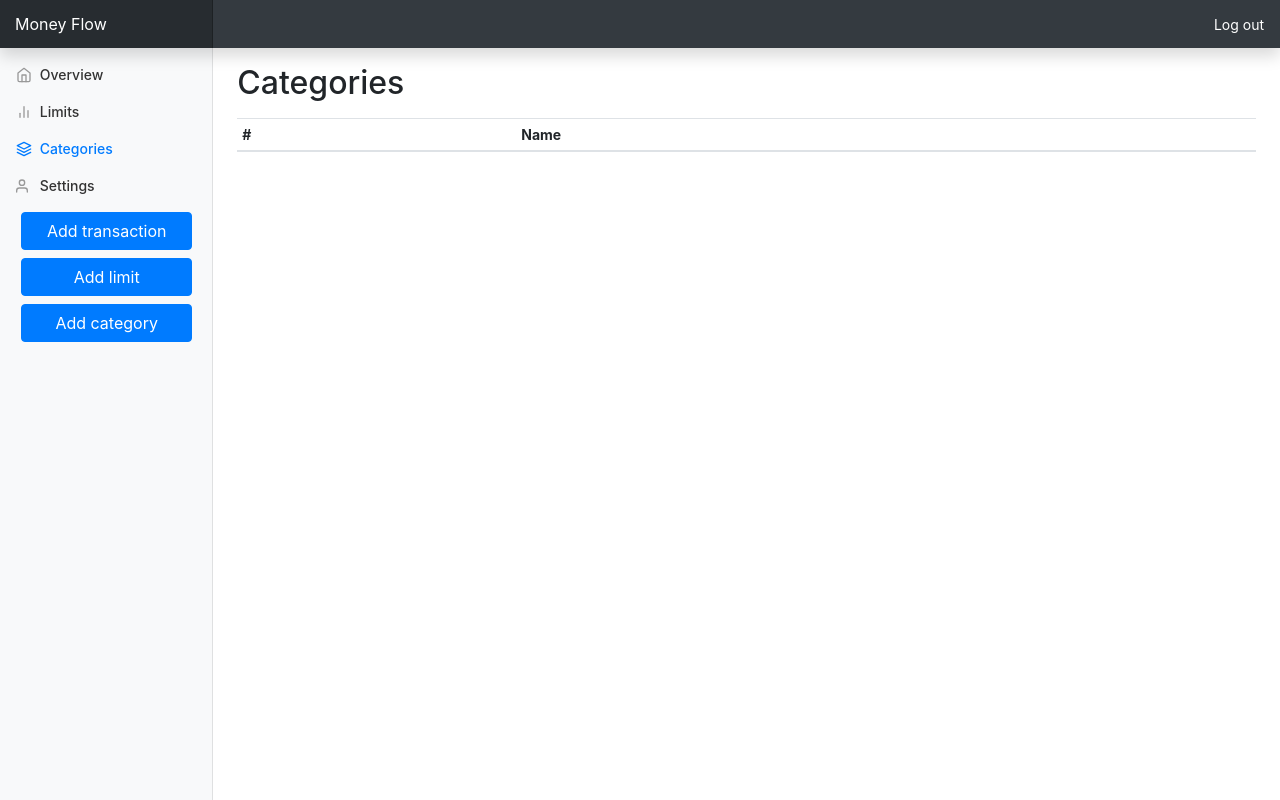
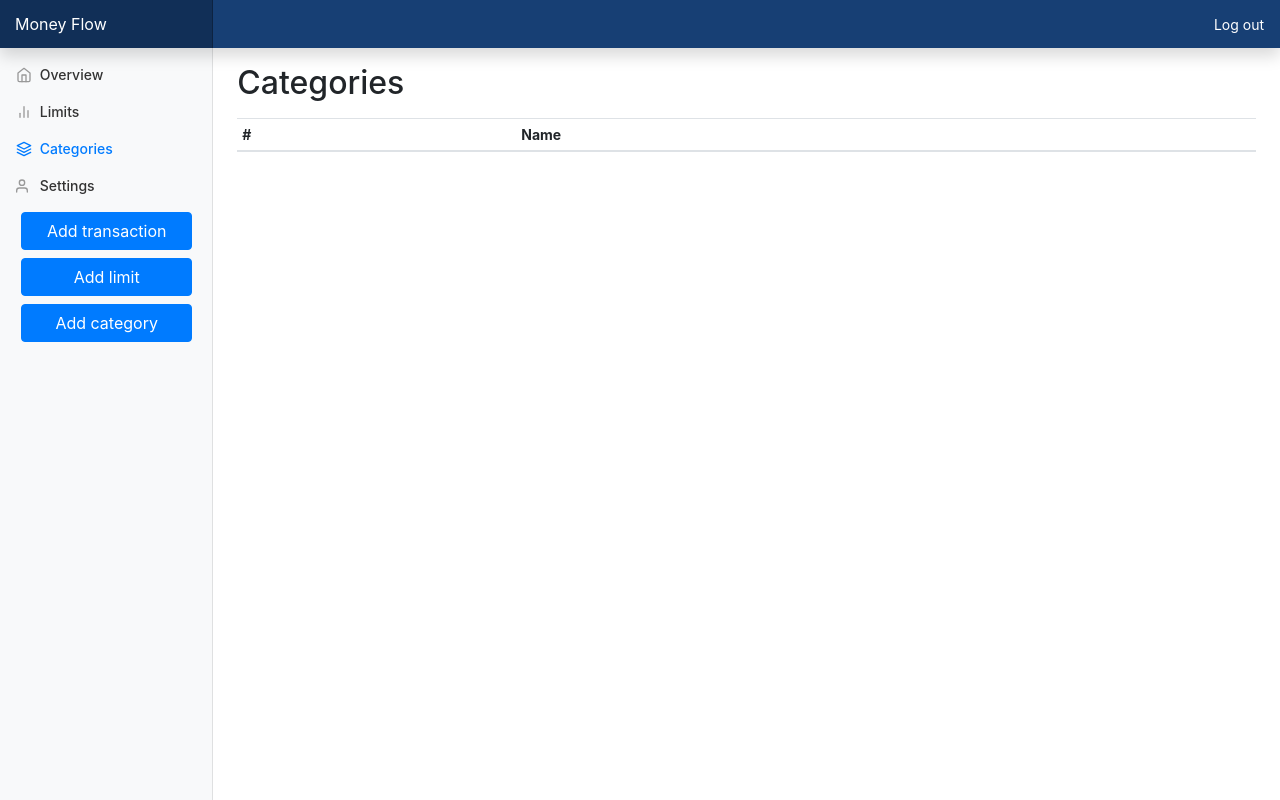
Before and after one commit to etimesoy/Money-Flow-web, a Flask app: page /categories/ in a window 1280 px wide. Run offline with Flask 2, Linux system fonts and the light colour scheme; the visitor is signed in with stand-in values (Sample User, id 1); data comes from the database, SQL or seed files in the repository; lists and menus that the app fills with data are empty; parts of the project's set-up code (start-up, migrations or seed data) failed here and were passed over; some libraries are stand-ins or nearby versions.

Commit message:
Change top bar background color

```diff
--- a/application/templates/main_page_base.html
+++ b/application/templates/main_page_base.html
@@ -5,7 +5,7 @@
 {% endblock %}
 
 {% block content %}
-<nav class="navbar navbar-dark fixed-top bg-dark flex-md-nowrap p-0 shadow">
+<nav class="navbar navbar-dark fixed-top flex-md-nowrap p-0 shadow" style="background-color: #173f74">
     <a class="navbar-brand col-sm-3 col-md-2 mr-0" href="/">Money Flow</a>
     {% if request.path == "/limits/" %}
         <input id="limits-input" name="limit_name" class="form-control form-control-dark w-100" type="text" placeholder="Search limit" aria-label="Search" autocomplete="off" required>
```
